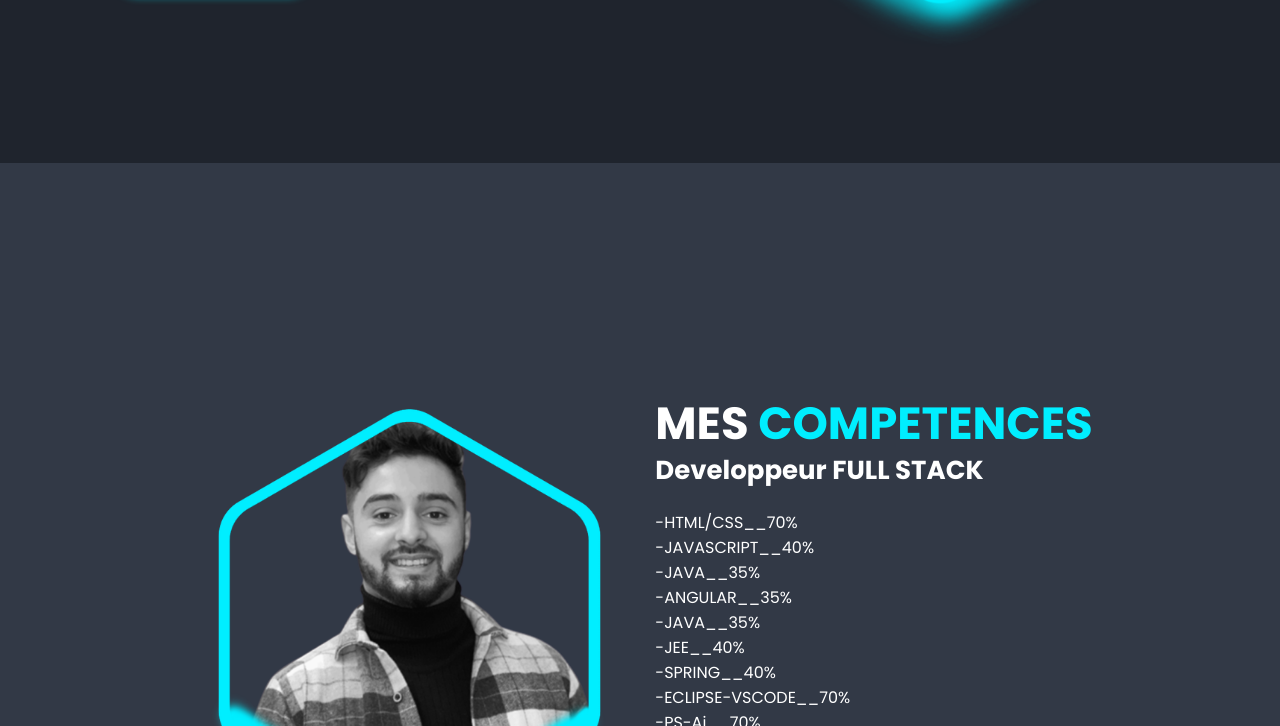
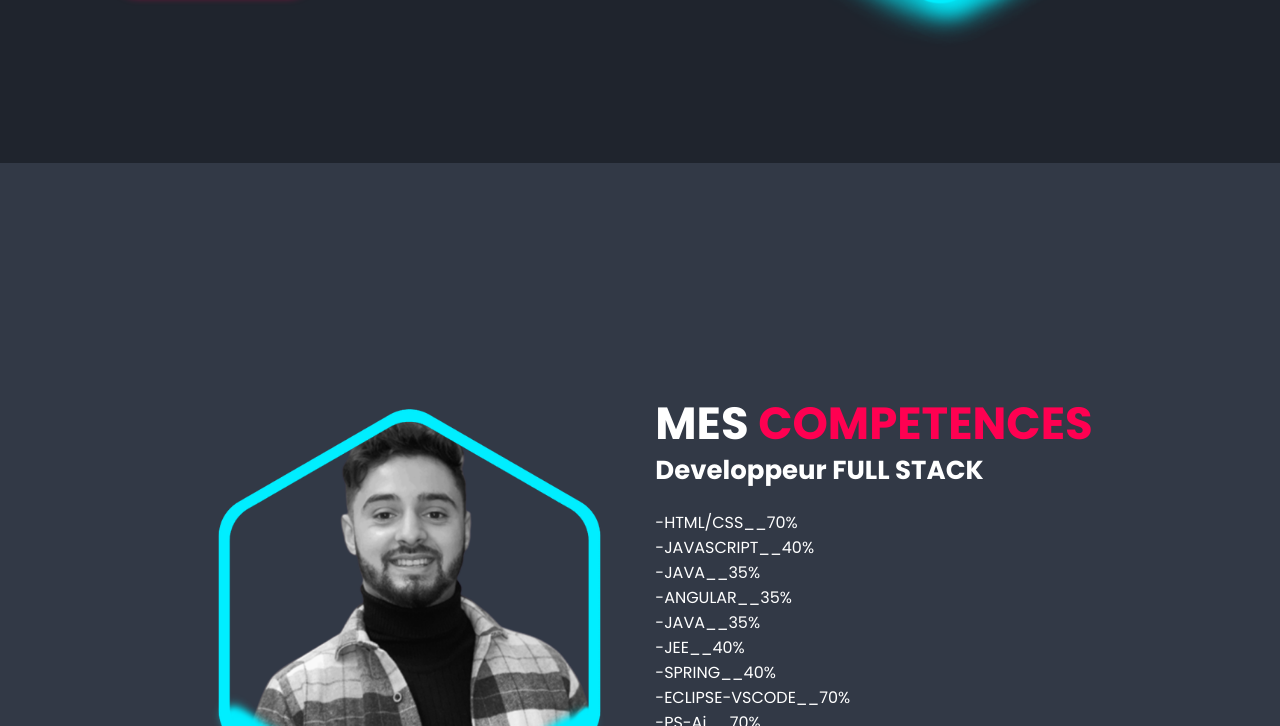
Before and after one commit to SALAHmdk/Portfolio-salahmohandkaci.io, a plain HTML site: page index.html in a window 1280 px wide. Shown: the part 637-1363 px from the top of the page. Drawn offline with nearby package versions, Linux system fonts and the light colour scheme.

Commit message:
Update style.css

```diff
--- a/css/style.css
+++ b/css/style.css
@@ -15,7 +15,7 @@
     --bg-color: #1f242d;
     --second-bg-color: #323946;
     --text-color: #fff;
-    --main-color: #0ef;
+    --main-color: rgb(255, 0, 81);
 }
 
 *::selection {
```
